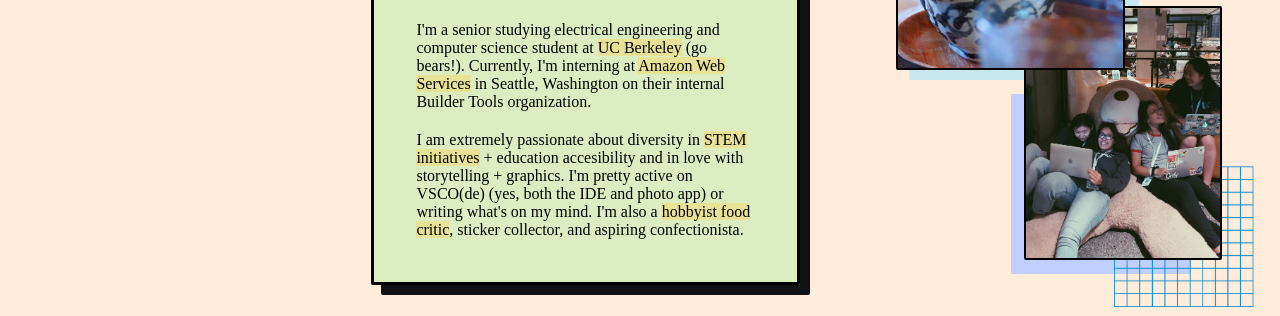
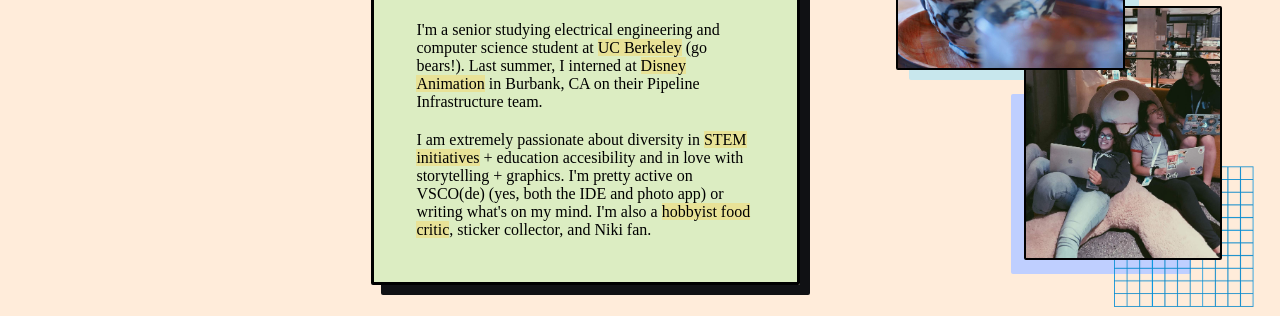
Before and after one commit to ashchu/ashchu.github.io, a plain HTML site: page index.html in a window 1280 px wide. Shown: the part 394-710 px from the top of the page. Drawn offline with Linux system fonts and the light colour scheme; a web font is replaced by a local one.

Commit message:
fixing content

```diff
--- a/index.html
+++ b/index.html
@@ -134,15 +134,15 @@ having a good day!
 				<div id="profile-desc">
 					<span>I'm a senior studying electrical engineering and computer science student at
 						<a class="light" href="https://www.berkeley.edu/">UC Berkeley</a>
-						(go bears!). Currently, I'm interning at
-						<a class="light" href="https://aws.amazon.com">Amazon Web Services</a> in Seattle, Washington on their internal Builder Tools organization.
+						(go bears!). Last summer, I interned at
+						<a class="light" href="https://disneyanimation.com">Disney Animation</a> in Burbank, CA on their Pipeline Infrastructure team.
 					</span>
 					<span>
 				    I am extremely passionate about
 						diversity in <a class="light" href="https://shestems.netlify.app/">STEM initiatives</a> + education accesibility
 						and in love with storytelling + graphics. I'm pretty active on VSCO(de) (yes, both the IDE and photo app) or writing what's on my mind.
 						I'm also a <a class="light" href="https://www.instagram.com/unbearableeats/">hobbyist food critic</a>, sticker collector,
-						and aspiring confectionista.
+						and Niki fan.
 					</span>
 				</div>
 		</div>
@@ -167,7 +167,7 @@ having a good day!
 					<span style="font-size: 0.95rem;text-align: center; font-style: italic;">I talked a little bit about myself above, but I'll give a little more formal summary of who I am below.</span>
 					<br>
 					<br>
-					As a junior at UC Berkeley, I've enjoyed working as an academic intern for <a class="light" href="https://inst.eecs.berkeley.edu/~cs61a/sp19/academic-interns.html">CS61A</a> and <a class="light" href="https://cs61bl.org/su20/about">CS61B</a>, and being actively apart of
+					As a junior at UC Berkeley, I've enjoyed working as an academic intern for <a class="light" href="https://inst.eecs.berkeley.edu/~cs61a/sp19/academic-interns.html">CS61A</a> and <a class="light" href="https://cs61bl.org/su20/about">CS61B</a>, and being actively a part of
 					<a class="light" href="https://swe.berkeley.edu/">SWE</a>,
 					<a class="light" href="https://www.codeology.club/about">Codeology</a>, and
 					<a class="light" href="https://awe.berkeley.edu/">AWE</a> on campus.
```
